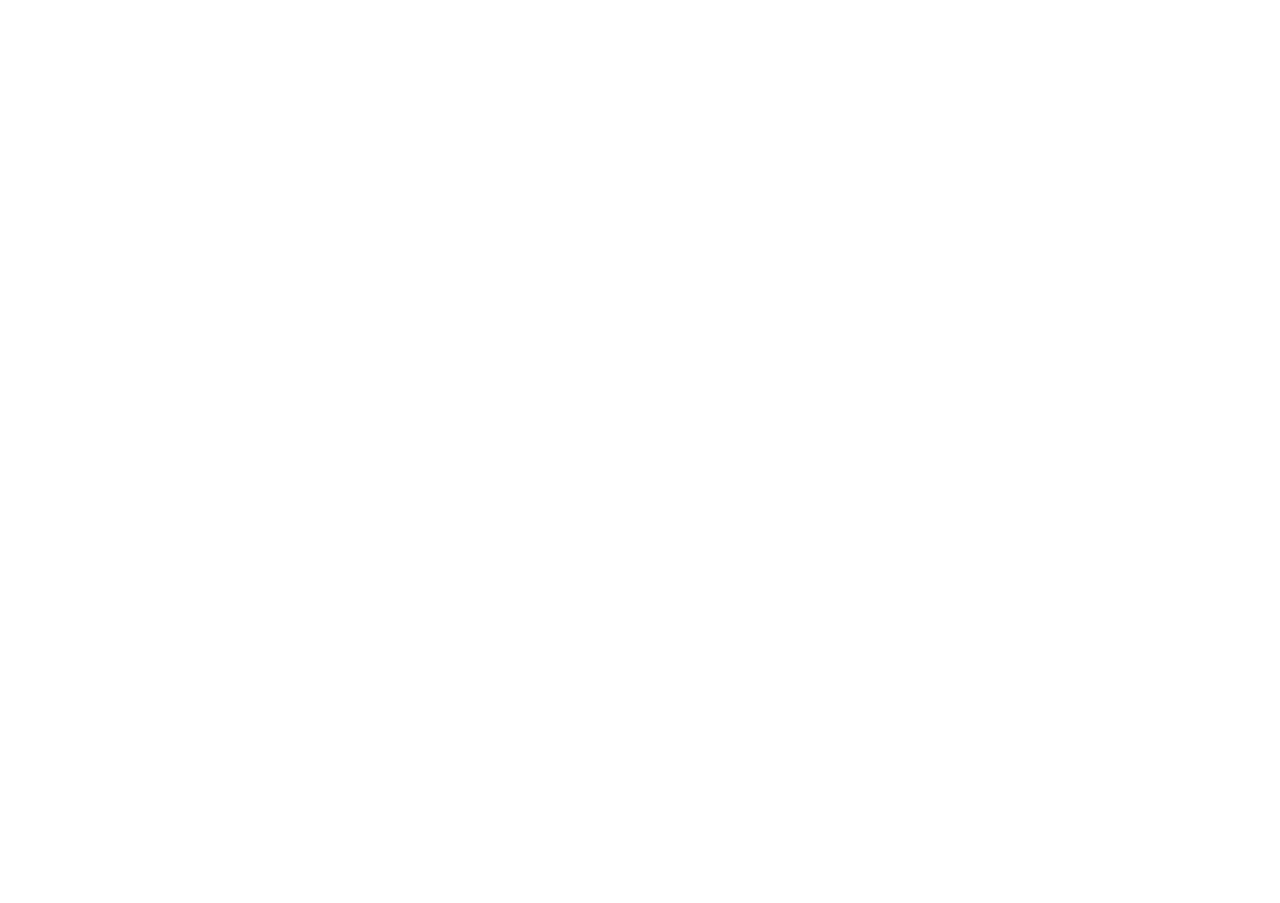
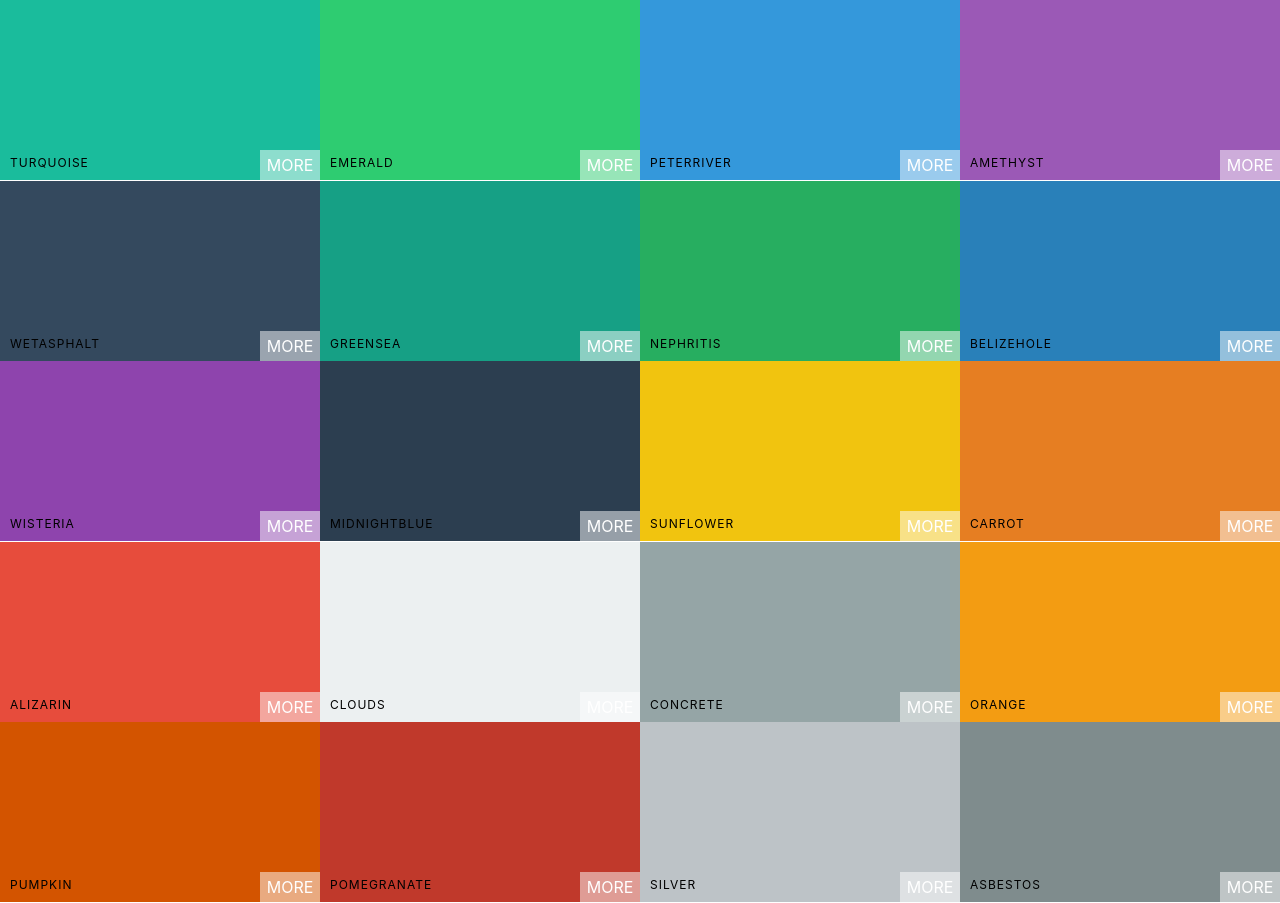
Before and after one commit to giangarof98/colorproject, a React (Create React App) app: page / in a window 1280 px wide. Before the commit the page ends 800 px from the top, so only its background shows below. Built offline with nearby package versions, Linux system fonts and the light colour scheme.

Commit message:
colorBox style

```diff
--- a/src/App.js
+++ b/src/App.js
@@ -6,10 +6,10 @@
   render(){
     return (
       <div>
-        <Palette />
+        <Palette {...seedColors[1]} />
       </div>
     )
   }
 }
 
-export default App
+export default App;
--- /dev/null
+++ b/src/ColorBox.css
@@ -0,0 +1,60 @@
+.ColorBox{
+    width: 25%;
+    height: 25%;
+    display: inline-block;
+    margin: 0 auto;
+    position: relative;
+    cursor: pointer;
+    margin-bottom: -3.5px;
+}
+
+.copy-button{
+    width: 100px;
+    height: 30px;
+    position: absolute;
+    display: inline-block;
+    top: 50%;
+    left: 50%;
+    margin-left: -50px;
+    margin-top: -15px;
+    text-align: center;
+    outline: none;
+    background: rgba(255,255,255, 0.5);
+    font-size: 1rem;
+    line-height: 30px;
+    color: #fff;
+    text-transform: uppercase;
+    border: none;
+    opacity: 0;
+}
+
+.ColorBox:hover .copy-button{
+    opacity: 1;
+    transition: 0.5s;
+}
+
+.box-content{
+    position: absolute;
+    width: 100%;
+    left: 0px;
+    bottom: 0px;
+    padding: 10px;
+    color: black;
+    letter-spacing: 1px;
+    text-transform: uppercase;
+    font-size: 12px;
+}
+
+.see-more{
+    background: rgba(255,255,255, 0.5);
+    position: absolute;
+    border: none;
+    right: 0px;
+    bottom: 0px;
+    color: #fff;
+    width: 60px;
+    height: 30px;
+    text-align: center;
+    line-height: 30px;
+    text-transform: uppercase;
+}
--- /dev/null
+++ b/src/ColorBox.js
@@ -0,0 +1,21 @@
+import React, {Component} from "react";
+import './ColorBox.css'
+
+class ColorBox extends Component{
+  render(){
+      const {name, background} = this.props;
+    return (
+      <div style={{background}} className="ColorBox">
+          <div className="copy-container">
+              <div className="box-content">
+                  <span>{name}</span>
+              </div>
+              <button className="copy-button">Copy</button>
+          </div>
+          <span className="see-more">More</span>
+      </div>
+    )
+  }
+}
+
+export default ColorBox;
--- /dev/null
+++ b/src/Palette.css
@@ -0,0 +1,7 @@
+.Palette{
+    height: 100vh;
+}
+
+.Palette-colors{
+    height: 90%;
+}
--- a/src/Palette.js
+++ b/src/Palette.js
@@ -1,13 +1,20 @@
 import React, {Component} from "react";
+import ColorBox from "./ColorBox";
+import './Palette.css'
 
 class Palette extends Component{
   render(){
+    const colorBoxes = this.props.colors.map(color => (
+      <ColorBox background={color.color} name={color.name} />
+    ));
     return (
       <div className="Palette">
-        <div className="Palette-colors"></div>
+        <div className="Palette-colors">
+          {colorBoxes}
+        </div>
       </div>
-    )
+    );
   }
 }
 
-export default Palette
+export default Palette;
```
